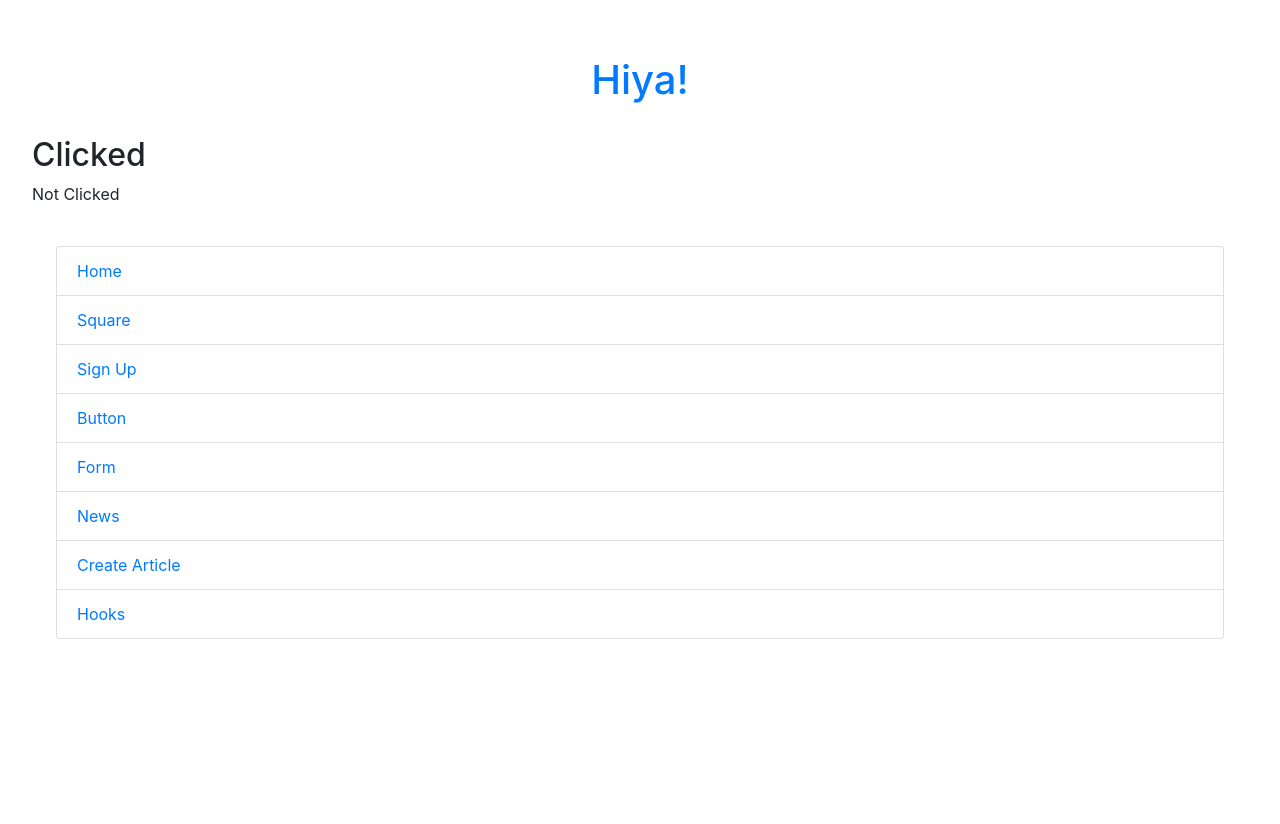
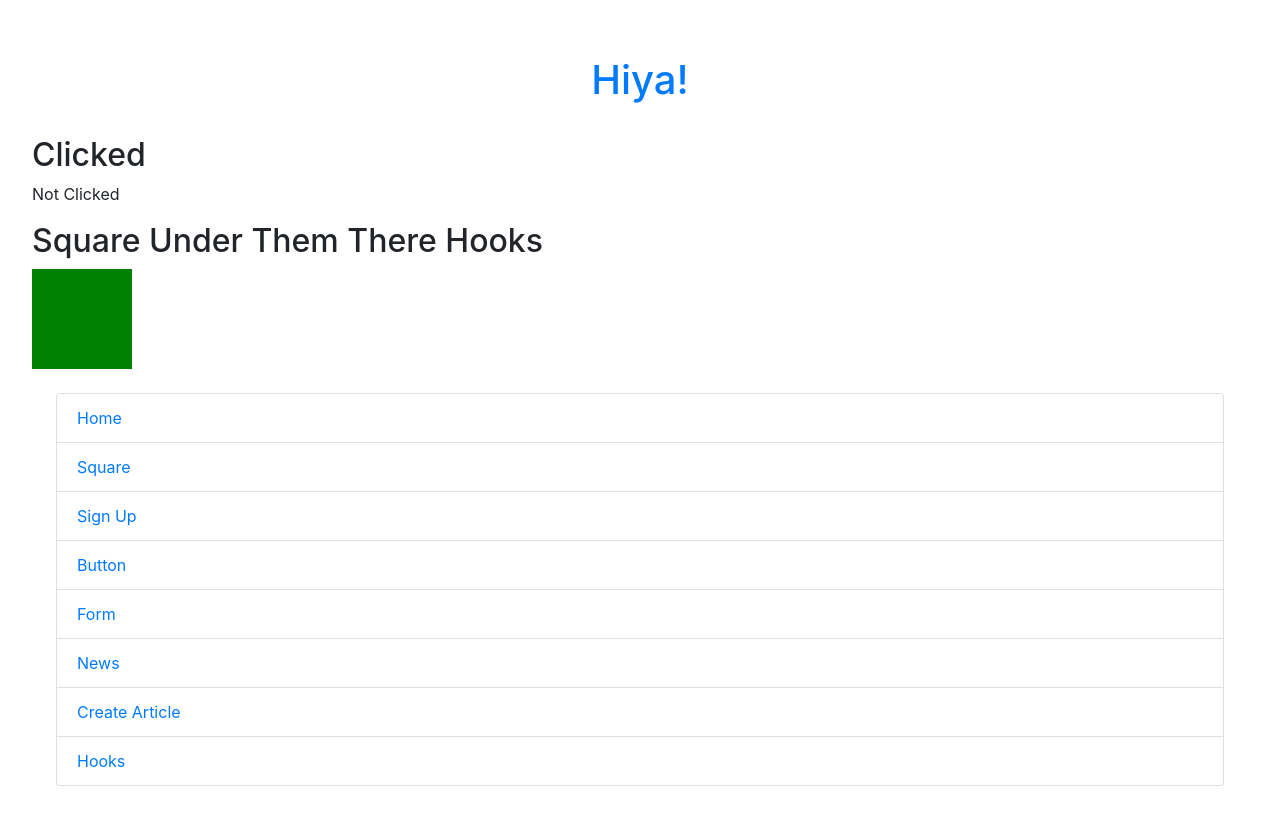
Before and after one commit to hgraceoc/React-Week-2, a React (Create React App) app: page /hooks in a window 1280 px wide. Shown: the top 824 px of the page. Before the commit the page ends 800 px from the top, so only its background shows below. Built offline with nearby package versions, Linux system fonts and the light colour scheme; no server answers.

Commit message:
SquareHooks.js

```diff
--- a/src/App.js
+++ b/src/App.js
@@ -12,6 +12,7 @@ import Article from "./News/Article";
 // import CreateArticle from "./News/CreateArticle";
 import Footer from "./Footer";
 import ClickedHooks from "./Hooks/ClickedHooks";
+import SquareHooks from "./Hooks/SquareHooks";
 
 import {
   BrowserRouter as Router,
@@ -56,6 +57,7 @@ const App = () => (
 
         <Route exact path="/hooks">
           <ClickedHooks />
+          <SquareHooks />
         </Route>
 
 
--- /dev/null
+++ b/src/Hooks/SquareHooks.js
@@ -0,0 +1,31 @@
+import React, { useState } from "react";
+
+
+const SquareHooks = ({ colour }) => {
+    const [selected, setSelected] = useState(false);
+
+
+    const handleClick = () => setSelected(!selected);
+
+    return (
+        <>
+            <h2>Square Under Them There Hooks</h2>
+            <div
+                onClick={handleClick}
+                style={{
+                    height: 100,
+                    width: 100,
+                    background: selected ? colour : "green",
+                }}>
+            </div>
+        </>
+
+
+    );
+};
+
+SquareHooks.defaultProps = {
+    colour: "pink"
+}
+
+export default SquareHooks;
```
Also changed, not shown: src/SquareChallenge/Squares.js (indentation only).
